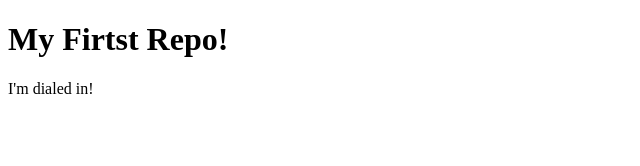
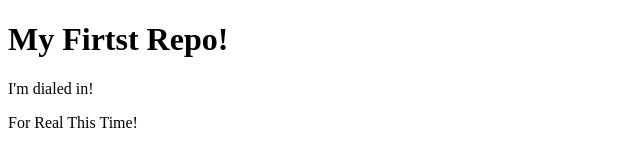
Before and after one commit to amrich483-sketch/first-repository, a plain HTML site: page index.html in a window 1280 px wide. Shown: the whole page, without its empty margins (0-640 px from the left). Drawn offline with Linux system fonts and the light colour scheme.

Commit message:
update page content

```diff
--- a/index.html
+++ b/index.html
@@ -8,5 +8,6 @@
 <body>
   <h1>My Firtst Repo!</h1>
   <p>I'm dialed in!</p>
+  <p>For Real This Time!</p>
 </body>
 </html>
```
Also changed, not shown: 2 other files.
